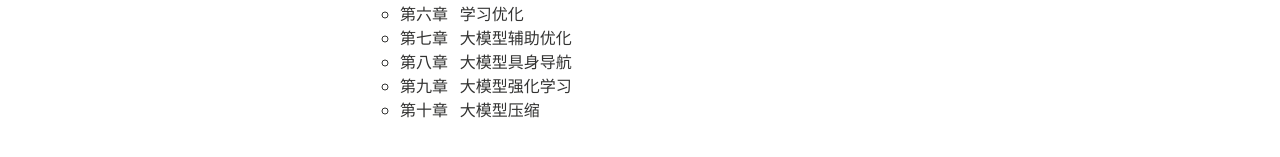
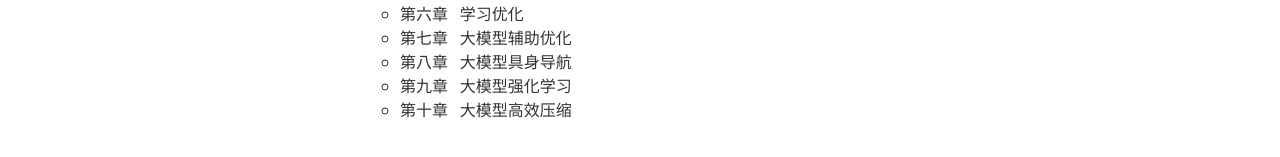
Before and after one commit to xianchaoxiu/xianchaoxiu.github.io, a Jekyll site: the page built from chinese/OPT/index.md, in a window 1280 px wide. Shown: the part 489-646 px from the top of the page. Built offline with Jekyll 4.4.1, drawn with Linux system fonts in a browser that asks for light colours; nearby versions of some CDN libraries.

Commit message:
Update index.md

```diff
--- a/chinese/OPT/index.md
+++ b/chinese/OPT/index.md
@@ -28,4 +28,4 @@ share: false
   - 第七章 &nbsp;  大模型辅助优化 <br>
   - 第八章 &nbsp;  大模型具身导航 <br>
   - 第九章 &nbsp;  大模型强化学习 <br>
-  - 第十章 &nbsp;  大模型压缩 <br>
+  - 第十章 &nbsp;  大模型高效压缩 <br>
```
